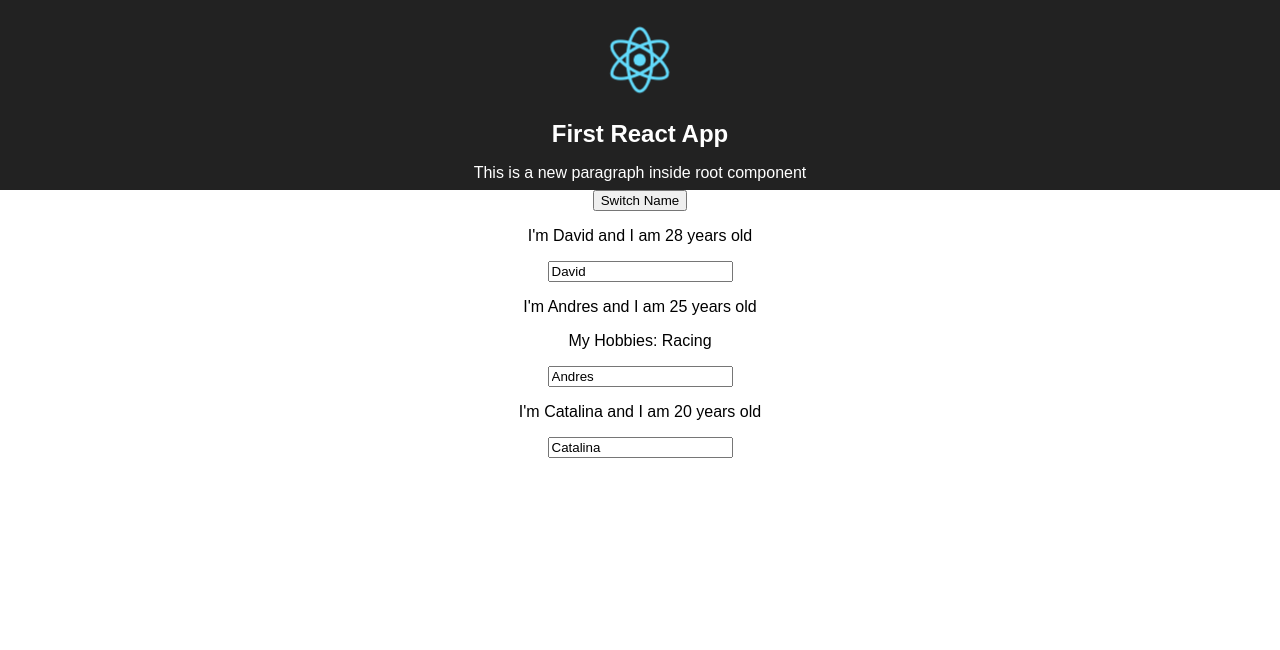
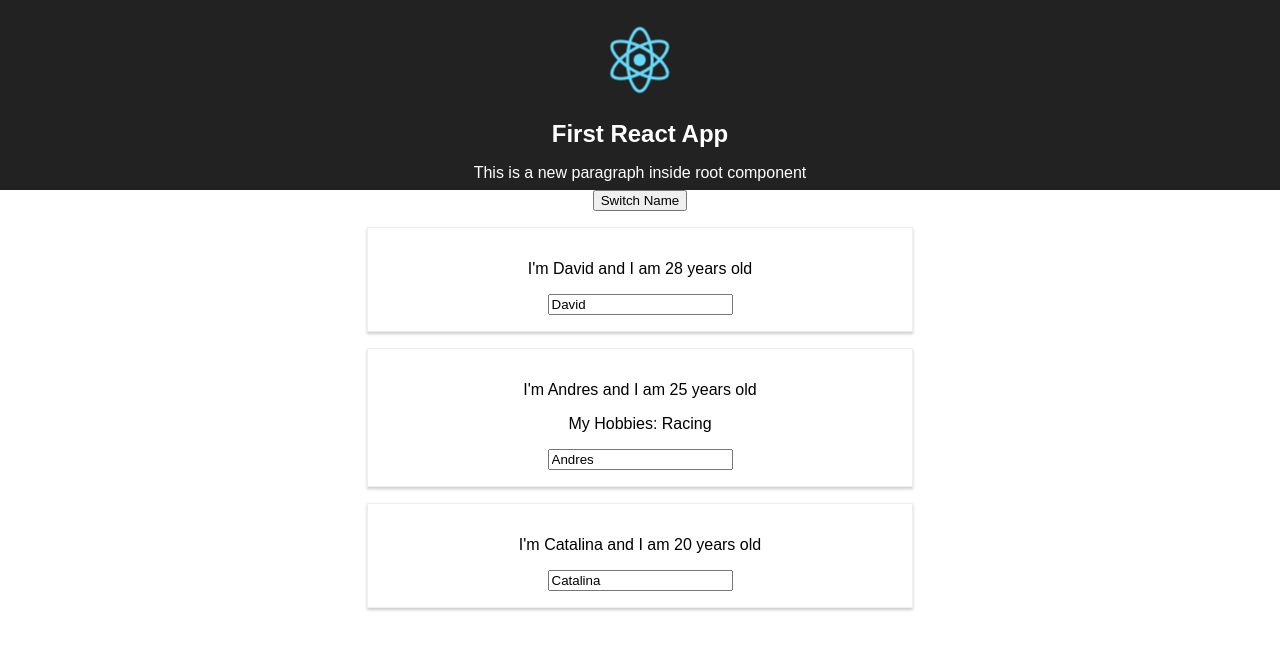
Before and after one commit to davidokun/React-Projects, a React (Create React App) app in the folder basics/react-guide/: page / in a window 1280 px wide. Shown: the top 650 px of the page. Built offline with nearby package versions, Linux system fonts and the light colour scheme.

Commit message:
Adding Styling with Stylesheets.

```diff
--- /dev/null
+++ b/basics/react-guide/src/Person/Person.css
@@ -0,0 +1,8 @@
+.Person {
+    width: 40%;
+    margin: 16px auto;
+    border: 1px solid #eeeeee;
+    box-shadow: 0 2px 3px #cccccc;
+    padding: 16px;
+    text-align: center;
+}
--- a/basics/react-guide/src/Person/Person.js
+++ b/basics/react-guide/src/Person/Person.js
@@ -1,8 +1,9 @@
 import React from 'react';
+import './Person.css';
 
 const person = (props) => {
     return (
-        <div>
+        <div className="Person">
             <p onClick={props.changeNameClick}>I'm {props.name} and I am {props.age} years old</p>
             <p>{props.children}</p>
             <input type="text" onChange={props.typedName} value={props.name}/>
```
